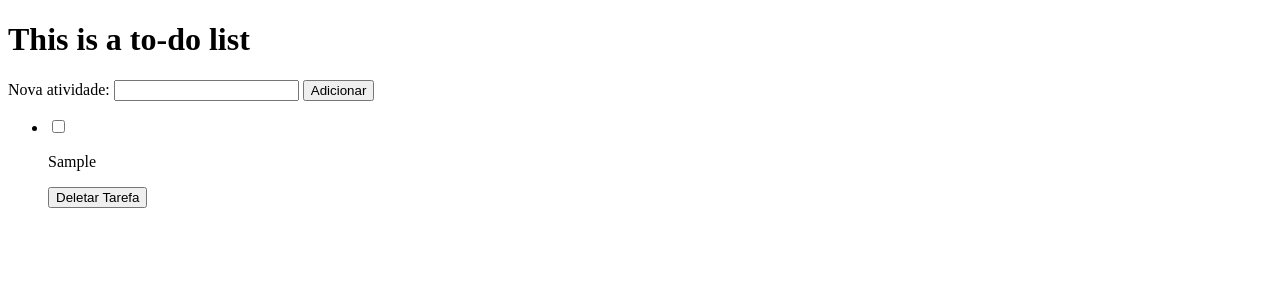
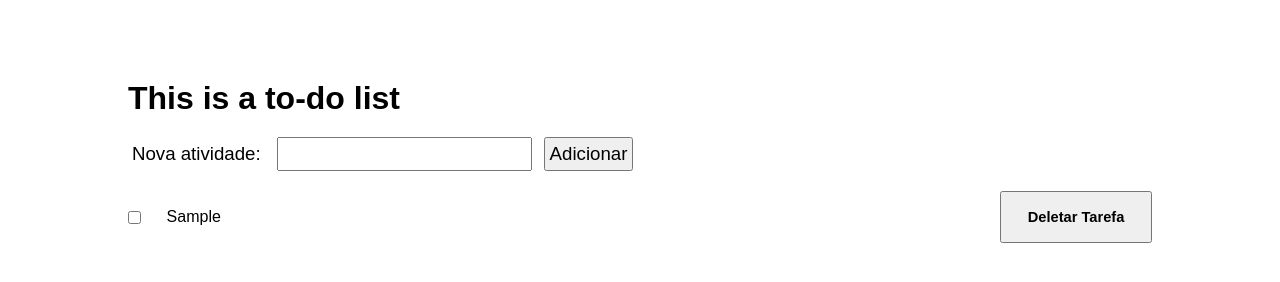
Before and after one commit to Mauwmau/TodoList, a plain HTML site: page index.html in a window 1280 px wide. Both pictures are taken after typing "Sample" into the empty fields and a click on the input "Adicionar". Drawn offline with Linux system fonts and the light colour scheme.

Commit message:
added simple styling

```diff
--- a/index.html
+++ b/index.html
@@ -4,11 +4,7 @@
     <meta charset="UTF-8">
     <meta name="viewport" content="width=device-width, initial-scale=1.0">
     <title>TO-DO LIST</title>
-    <style>
-        .hidden{
-            display: none;
-        }
-    </style>
+    <link rel="stylesheet" href="styles.css"/>
 </head>
 <body>
     <script src="scripts.js"></script>
--- a/scripts.js
+++ b/scripts.js
@@ -114,6 +114,7 @@ function createListItems(itemObject) {
     // When pressed should completely delete the parent element
     const deleteButton = document.createElement("button")
     deleteButton.innerHTML = "Deletar Tarefa"
+    deleteButton.classList.add("delete-button")
     deleteButton.addEventListener("click", () => {
         deleteListItems(customId)
         removeFromList(id)
@@ -122,6 +123,8 @@ function createListItems(itemObject) {
     // Is the main container
     const listItem = document.createElement("li")
     listItem.id = customId
+    listItem.classList.add("row")
+    listItem.classList.add("list-item")
     listItem.appendChild(checkbox)
     listItem.appendChild(textbox)
     listItem.appendChild(deleteButton)
@@ -138,4 +141,5 @@ function deleteListItems(itemCustomId) {
 function toggleItemVisibility(itemCustomId) {
     const myItem = document.getElementById(itemCustomId)
     myItem.classList.toggle("hidden")
+    myItem.classList.toggle("row")
 }
--- /dev/null
+++ b/styles.css
@@ -0,0 +1,78 @@
+*{
+    box-sizing: border-box;
+    padding: 0;
+    margin: 0;
+    font-family: Arial, Helvetica, sans-serif;
+}
+
+.hidden{
+    display: none;
+}
+
+.column{
+    display: flex;
+    flex-flow: column nowrap;
+    justify-content: stretch;
+    align-items: center;
+}
+
+.row{
+    display: flex;
+    flex-flow: row nowrap;
+    justify-content:space-between;
+    align-items: center;
+}
+
+body {
+    display: flex;
+    flex-flow: column nowrap;
+    justify-content: flex-start;
+    align-items: start;
+    margin: 10vh 10vw;
+    min-width: 50vw;
+    width: auto;
+}
+
+body > * {
+    margin-bottom: 20px;
+}
+
+#fform {
+    min-height: 20px;
+    display: flex;
+    flex-flow: row nowrap;
+    justify-content: flex-start;
+    align-items: center;
+}
+
+#fform > * {
+    padding: 4px;
+    font-size: 14pt;
+}
+
+button{
+    padding: 1vh 1vw;
+}
+
+#chorename{
+    flex:1;
+    margin: 0 12px;
+}
+
+#mylist{
+    width: 100%;
+}
+
+.list-item{
+margin-bottom: 4vh;
+}
+
+.list-item > *{
+    padding: 2vh 2vw;
+}
+
+.delete-button{
+    margin-left: auto;
+    font-size: 11pt;
+    font-weight: bold;
+}
```
